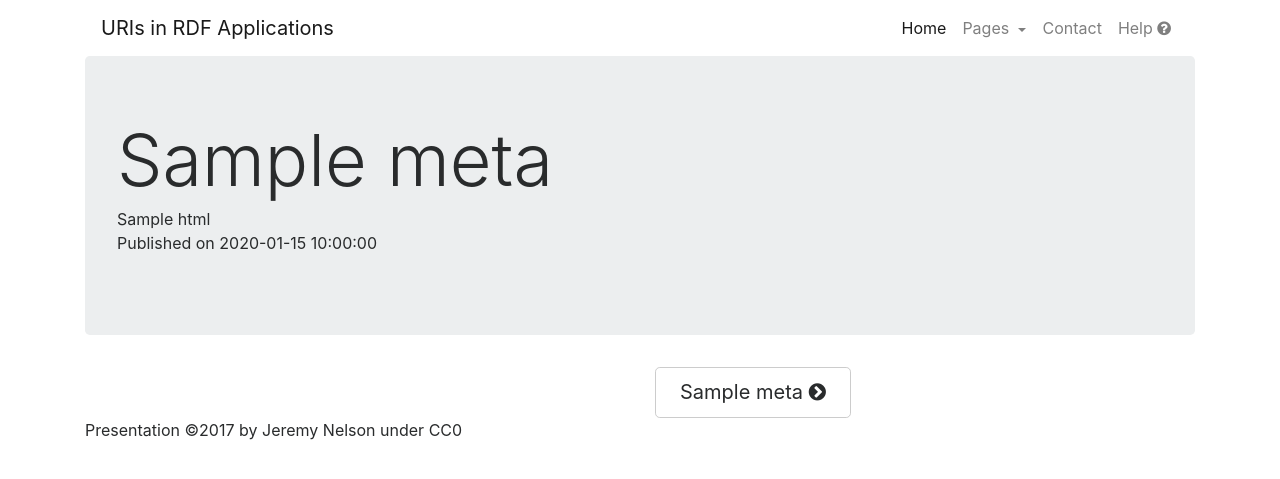
After one commit to jermnelson/urls-rdf-apps, a Flask app: template templates/urls-rdf-apps/page.html in a window 1280 px wide. The commit adds this page. Shown: the top 479 px of the page. Run offline with Flask 2, Linux system fonts and the light colour scheme; the template is opened without the code that fills it: most values are stand-ins (such as "Sample title", 1, 10 or a date in 2020); some libraries are stand-ins or nearby versions.

Commit message:
content additions

```diff
--- a/run.py
+++ b/run.py
@@ -1,4 +1,4 @@
-from .app import app
+from app import app
 
 if __name__ == '__main__':
     app.run(host='0.0.0.0', port=8091, debug=True)
--- a/templates/urls-rdf-apps/base.html
+++ b/templates/urls-rdf-apps/base.html
@@ -8,35 +8,54 @@
     <link rel="icon" href="/favicon.ico">
 
     <title>
-        Presentation for PPC Working Group on URIs in MARC
+        URIs in RDF Applications -
+        {% block title %}Presentation for PPC Working Group on URIs in MARC{% endblock %}
     </title>
 
     <!-- Bootstrap core CSS -->
     <link href="{{ url_for('static', filename='css/bootstrap.min.css') }}" rel="stylesheet">
 
     <!-- Custom styles for this template -->
-    <link href="{{ url_for('static', filename='css/cover.css') }}" rel="stylesheet">
+    <link href="{{ url_for('static', filename='css/default.css') }}" rel="stylesheet">
+    <link href="{{ url_for('static', filename='css/font-awesome.min.css') }}" rel="stylesheet">
   </head>
 
   <body>
-    {% block main %}
     <div class="site-wrapper">
 
       <div class="site-wrapper-inner">
 
-        <div class="cover-container">
+        <div class="container">
+          {% block header %}
+          {% include 'urls-rdf-apps/navbar.html' %}
 
-          <div class="masthead clearfix">
-            <div class="inner">
-              <h3 class="masthead-brand">Cover</h3>
-              <nav class="nav nav-masthead">
-                <a class="nav-link active" href="#">Home</a>
-                <a class="nav-link" href="#">Features</a>
-                <a class="nav-link" href="#">Contact</a>
-              </nav>
-            </div>
-          </div>
+          {#<nav class="navbar navbar-toggleable-md navbar-light bg-faded">
+              <a class="navbar-brand">URIs in RDF Applications</a>
+              <div class="collapse navbar-collapse" id="navbar-content">
+                <ul class="navbar-nav mr-auto">
+                    <li class="nav-item {% if category.startswith('home') %}active{% endif %}" >
+                        <a class="nav-link"
+                           href="{{ url_for('index') }}">Home</a>
+                    </li>
+                    <li class="nav-item dropdown">
+                        <a class="nav-link  dropdown-toggle" href="#" id="pages-dropdown">Pages</a>
+                        <div class="dropdown-menu" aria-labelledby="pages-dropdown">
+                            {% for page in presentation %}
+                            <a class="dropdown-item" href="{{ url_for('page', path=page.path) }}">
+                                {{ page.meta.title }}
+                            </a>
+                            {% endfor %}
+                        </div>
+                    </li>
+                    <li class="nav-item">
+                        <a class="nav-link" href="#">Contact</a>
+                    </li>
+                </ul>
+              </div>
+          </nav>#}
+          {% endblock header %}
 
+          {% block cover %}
           <div class="inner cover">
             <h1 class="cover-heading">Cover your page.</h1>
             <p class="lead">Cover is a one-page template for building simple and beautiful home pages. Download, edit the text, and add your own fullscreen background photo to make it your own.</p>
@@ -44,25 +63,26 @@
               <a href="#" class="btn btn-lg btn-secondary">Learn more</a>
             </p>
           </div>
+          {% endblock %}
 
+          {% block footer %}
           <div class="mastfoot">
             <div class="inner">
-              <p>Cover template for <a href="https://getbootstrap.com">Bootstrap</a>, by <a href="https://twitter.com/mdo">@mdo</a>.</p>
+              <p>Presentation &copy;2017 by Jeremy Nelson under CC0</p>
             </div>
           </div>
-
+          {% endblock %}
         </div>
 
       </div>
 
     </div>
-    {% endblock %}
     <!-- Bootstrap core JavaScript
     ================================================== -->
     <!-- Placed at the end of the document so the pages load faster -->
     <script src="{{ url_for('static', filename='js/jquery-3.1.1.slim.min.js') }}"></script>
-    <script>window.jQuery || document.write('<script src="jquery.min.js"><\/script>')</script>
-    <script src="{{ url_for('static', filename='js/tether.min.js"></script>
+    {#<script>window.jQuery || document.write('<script src="{{ url_for('static', filename='js/jquery-3.1.1.slim.min.js') }}"><\/script>')</script>#}
+    <script src="{{ url_for('static', filename='js/tether.min.js') }}"></script>
     <script src="{{ url_for('static', filename='js/bootstrap.min.js') }}"></script>
     <!-- IE10 viewport hack for Surface/desktop Windows 8 bug -->
     <script src="{{ url_for('static', filename='js/ie10-viewport-bug-workaround.js') }}"></script>
--- /dev/null
+++ b/templates/urls-rdf-apps/navbar.html
@@ -0,0 +1,32 @@
+<nav class="navbar navbar-toggleable-md navbar-light">
+  <button class="navbar-toggler navbar-toggler-right" type="button" data-toggle="collapse" data-target="#navbarNavDropdown" aria-controls="navbarNavDropdown" aria-expanded="false" aria-label="Toggle navigation">
+    <span class="navbar-toggler-icon"></span>
+  </button>
+  <a class="navbar-brand" href="#">URIs in RDF Applications</a>
+  <div class="collapse navbar-collapse justify-content-end" id="navbarNavDropdown">
+    <ul class="navbar-nav pull-right">
+      <li class="nav-item active">
+        <a class="nav-link" href="{{ url_for('index') }}">Home <span class="sr-only">(current)</span></a>
+      </li>
+      <li class="nav-item dropdown">
+        <a class="nav-link dropdown-toggle" href="#" id="navbarDropdownMenuLink" data-toggle="dropdown" aria-haspopup="true" aria-expanded="false">
+          Pages
+        </a>
+        <div class="dropdown-menu" aria-labelledby="navbarDropdownMenuLink">
+            {% for page in presentation %}
+            <a class="dropdown-item" href="{{ url_for('page', path=page.path) }}">{{ page.meta.title }}</a>
+            {% endfor %}
+        </div>
+      </li>
+        <li class="nav-item">
+            <a class="nav-link" href="#">Contact</a>
+        </li>
+        <li class="nav-item">
+            <a class="nav-link" href="#">Help
+                <i class="fa fa-question-circle" aria-hidden="true"></i>
+            </a>
+        </li>
+
+    </ul>
+  </div>
+</nav>
--- /dev/null
+++ b/templates/urls-rdf-apps/page.html
@@ -0,0 +1,28 @@
+{% extends 'urls-rdf-apps/base.html' %}
+
+{% block cover %}
+<article class="jumbotron">
+    <h1 class="display-3">{{ page.meta.title }}</h1>
+    {{ page.html|safe }}
+    <p>Published on {{ page.meta.published }}</p>
+
+</article>
+<div class="row">
+    <div class="btn-group col-md-6 offset-md-6">
+  {% if previous_page %}
+  <a href="{{ url_for('page', path=previous_page.path) }}" class="btn btn-lg btn-warning">
+    <i class="fa fa-chevron-circle-left" aria-hidden="true"></i>
+    {{ previous_page.meta.title }}</a>
+  {% endif %}
+  {% if next_page %}
+  <a href="{{ url_for('page', path=next_page.path) }}"
+     class="btn btn-lg btn-secondary">
+    {{ next_page.meta.title }}
+    <i class="fa fa-chevron-circle-right" aria-hidden="true"></i>
+
+    </a>
+  {% endif %}
+    </div>
+</div>
+
+{% endblock %}
```
Also changed, not shown: app.py (+20 -2 lines), pages/authority-implications.md (+1 -0 lines), pages/default-uuid.md (+2 -1 lines), pages/history.md (added, +6 -0 lines), pages/seo-aware.md (+12 -1 lines), static/css/cover.css (deleted, +0 -160 lines), templates/urls-rdf-apps/index.html (+22 -0 lines), static/css/default.css (added), 1 other file.
